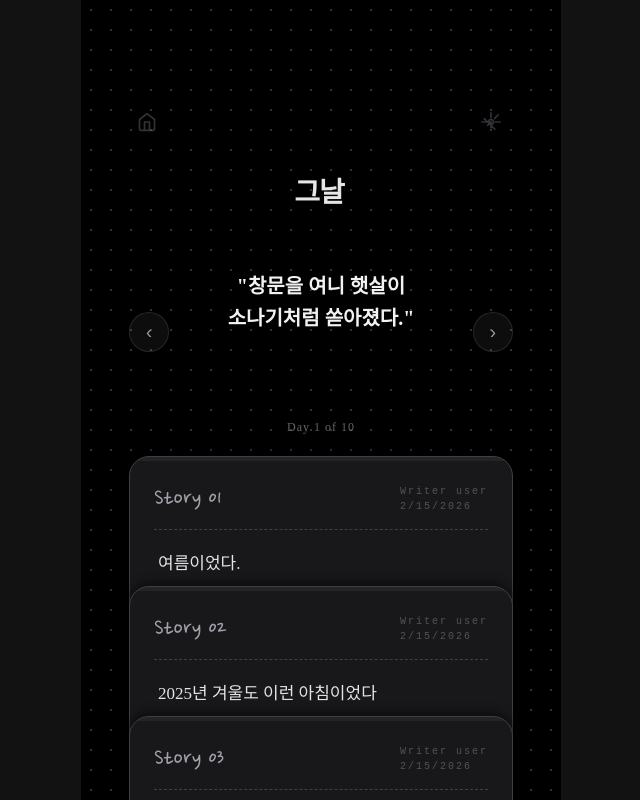
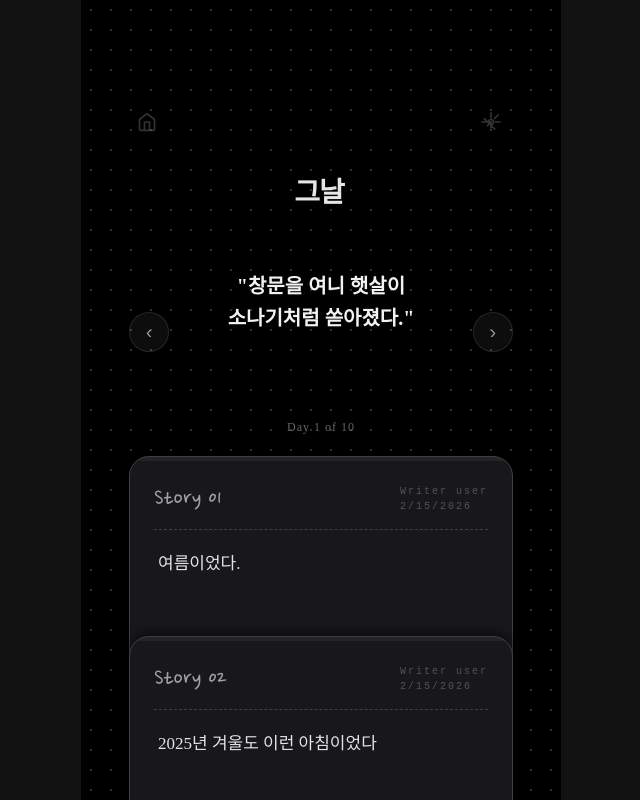
Before and after one commit to hsunp77-hub/human-text, a Next.js app: page /social in a window 1280 px wide. Shown: the top 800 px of the page, without its empty margins (319-959 px from the left). Built offline with nearby package versions, Linux system fonts and the light colour scheme; no server answers; the database is empty.

Commit message:
style: reduce social card overlap for better reachability

```diff
--- a/src/app/social/page.tsx
+++ b/src/app/social/page.tsx
@@ -359,7 +359,7 @@ export default function SocialPage() {
                                         const isLast = index === currentPosts.length - 1;
 
                                         // Stacking logic from Sentences page
-                                        const stickyTop = 0 + (index * 130);
+                                        const stickyTop = 20 + (index * 180);
 
                                         return (
                                             <div
@@ -372,7 +372,7 @@ export default function SocialPage() {
                                                     height: expandedPostId === post.id ? 'auto' : '240px',
                                                     overflow: 'hidden',
                                                     zIndex: expandedPostId === post.id ? 999 : index + 1,
-                                                    marginBottom: expandedPostId === post.id ? '20px' : (isLast ? '40px' : '-110px'),
+                                                    marginBottom: expandedPostId === post.id ? '24px' : (isLast ? '40px' : '-60px'),
                                                     transition: 'all 0.5s ease-in-out',
                                                     border: '1px solid #3F3F46', // Create border similar to sentences
                                                     background: '#18181B' // Zinc-900 like background
```
